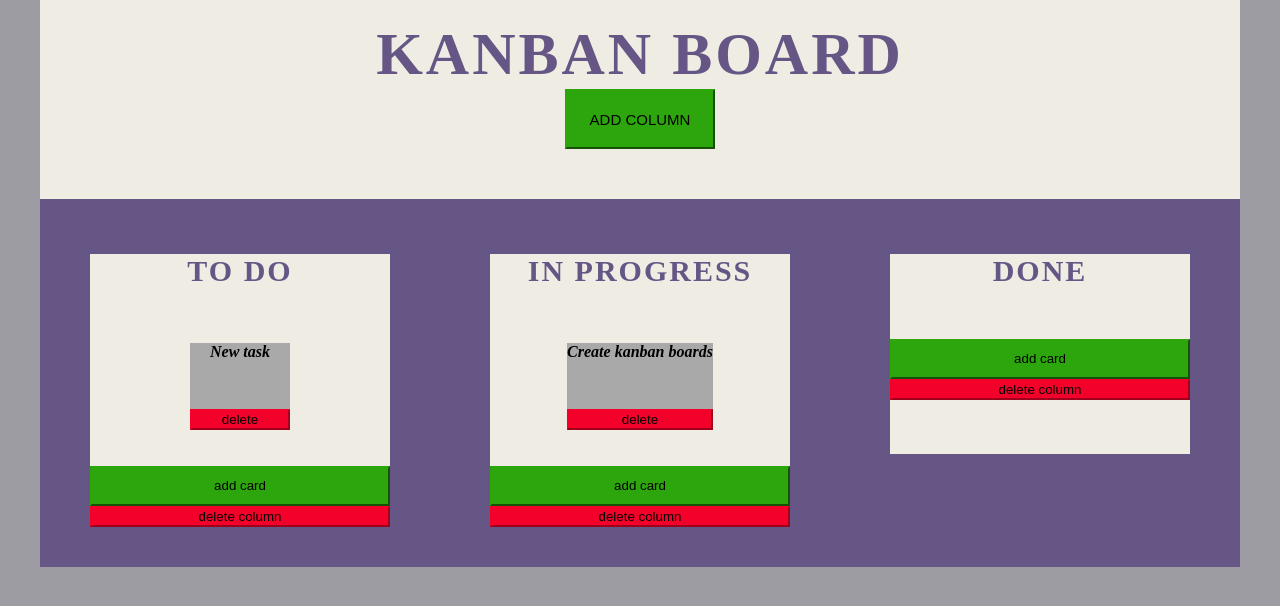
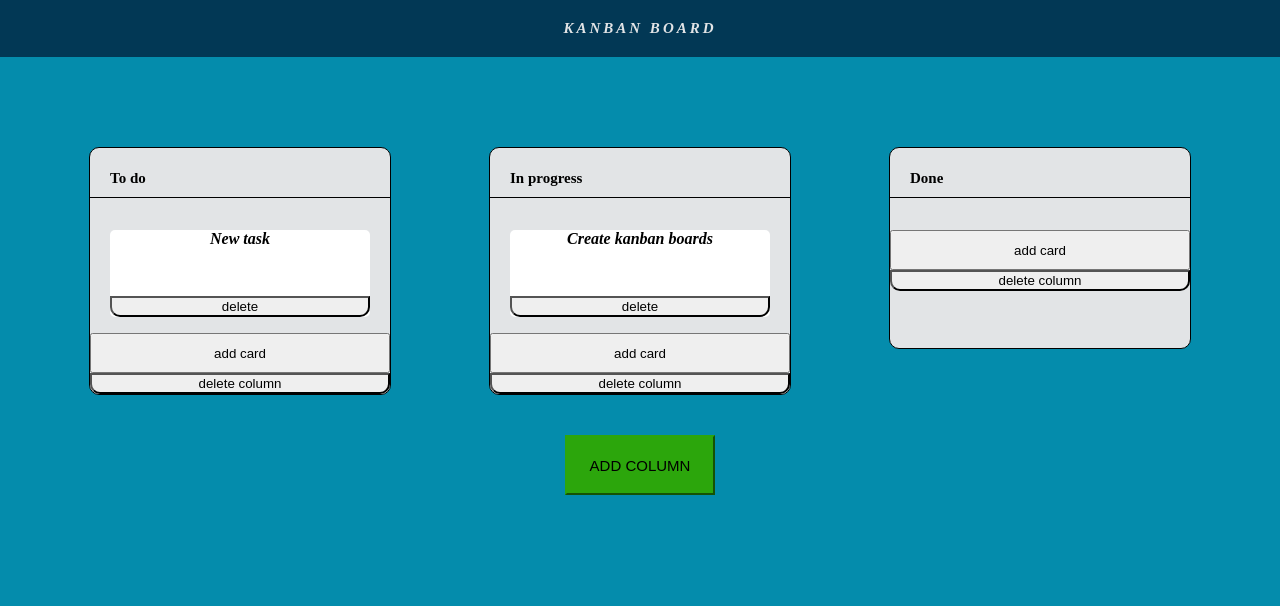
Before and after one commit to Eowm/Trello, a plain HTML site: page index.html in a window 1280 px wide. Drawn offline with nearby package versions, Linux system fonts and the light colour scheme.

Commit message:
Program working, playing with styles

```diff
--- a/index.html
+++ b/index.html
@@ -8,7 +8,7 @@
 <body>
 	<div id="board" class="board">
     <h1>Kanban board</h1>
-    <button class="create-column bigger">Add column</button>
+
     <div class="column-container">
       <script id="column-template" type="x-tmpl-mustache">
           <div class="column">
@@ -26,6 +26,7 @@
         </div
       </script>
     </div>
+    <button class="create-column bigger">Add column</button>
 	</div>
 
   <script src="https://cdnjs.cloudflare.com/ajax/libs/mustache.js/2.3.0/mustache.min.js"></script>
--- a/sass/style.scss
+++ b/sass/style.scss
@@ -1,21 +1,22 @@
 body {
    padding:0;
    margin:0 auto;
-   background-color: #9E9CA3;
+   background-color: #048CAC;
     .board {
-       max-width: 1200px;
        margin: 0 auto;
        text-align: center;
-       	background-color:#EFEDE3;
+       	background-color:#048CAC;
         h1 {
             text-align: center;
-            color: #655686;
-            padding: 20px 0 0 0;
-            font-size: 60px;
+            color: #E2E4E6;
+            padding: 20px 0;
+            font-size: 15px;
             text-transform: uppercase;
             font-weight: bold;
             letter-spacing: 3px;
             margin: 0;
+            background-color:#023855;
+            font-style: italic;
         }
         .big{
         	width: 100px;
@@ -42,36 +43,47 @@ body {
             display: flex;
             flex-wrap: wrap;
             justify-content: space-around;
-            background-color: #655686;
+            background-color: #048CAC;
             max-width: 1200px;
             margin: auto;
             padding: 30px 0;
             margin-top: 50px;
             .column {
-               background-color:#EFEDE3;
+               background-color:#E2E4E6;
                width: 300px;
                min-height: 200px;
                margin: 10px;
-               text-align: center;
+               text-align: left;
                position: relative;
+               border-radius: 10px;
+               border: 1px solid black;
                 h2 {
-                	padding-bottom: 10px;
-                	color: #655686;
-                	text-transform: uppercase;
-                	font-size: 30px;
-                	letter-spacing: 2px;
+                	padding: 10px 20px;
+                	color: black;
+                	font-size: 15px;
+                	border-bottom: 1px solid black;
                 }
                 .btn-delete {
                     width: 100%;
-                    background-color: #F3002B;
-                    border-color: #F3002B;
                     cursor: pointer;
+                    color: black;
+                    border-bottom-left-radius: 10px;
+                    border-bottom-right-radius: 10px;
+                    &:hover {
+            			background-color:#023855;
+            			font-weight:bold;
+            			box-shadow: 0px 0px 0px 1px;
+            		}
                 }
                 .add-card {
 					width:100%;
-					background-color: #2CA60C;
-					border-color: #2CA60C;
 					cursor: pointer;
+					color: black;
+					&:hover {
+            			background-color:#023855;
+            			font-weight:bold;
+            			box-shadow: 0px 0px 0px 1px;
+            		}
                 }
                 .column-card-list {
                 	padding: 0;
@@ -81,10 +93,10 @@ body {
             		flex-wrap: wrap;
            			justify-content: space-around;
                     .card {
-                        background-color: darkgray;
-                        min-width: 100px;
-                        margin: 20px;
-                        max-width: 260px;
+                        background-color: white;
+                        min-width: 260px;
+                        border-radius: 5px;
+                        min-height: 50px;
                         .card-description {
                             font-style: italic;
                             font-weight: bold;
```
Also changed, not shown: css/style.css, 1 other file.
